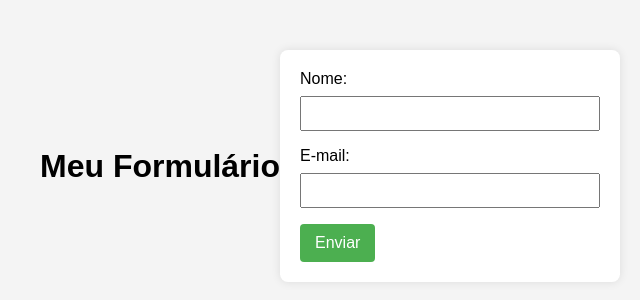
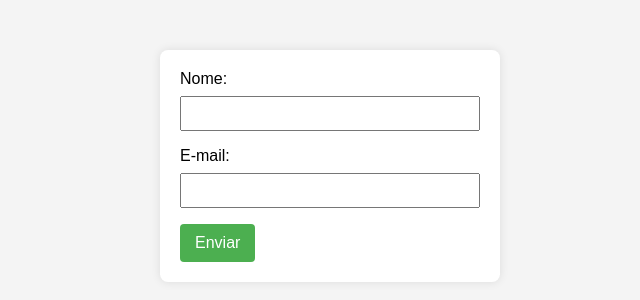
Before and after one commit to andrebadan1/Pojeto-PPI-Formulario, a website: page index.html in a window 1280 px wide. Shown: the part 234-534 px from the top of the page, without its empty margins (310-950 px from the left). Drawn offline with Linux system fonts and the light colour scheme.

Commit message:
Atualizado

```diff
--- a/index.html
+++ b/index.html
@@ -56,7 +56,6 @@
   </style>
 </head>
 <body>
-  <h1>Meu Formulário</h1>
   <form action="/submit" method="post">
     <label for="name">Nome:</label>
     <input type="text" id="name" name="name" required>
```
